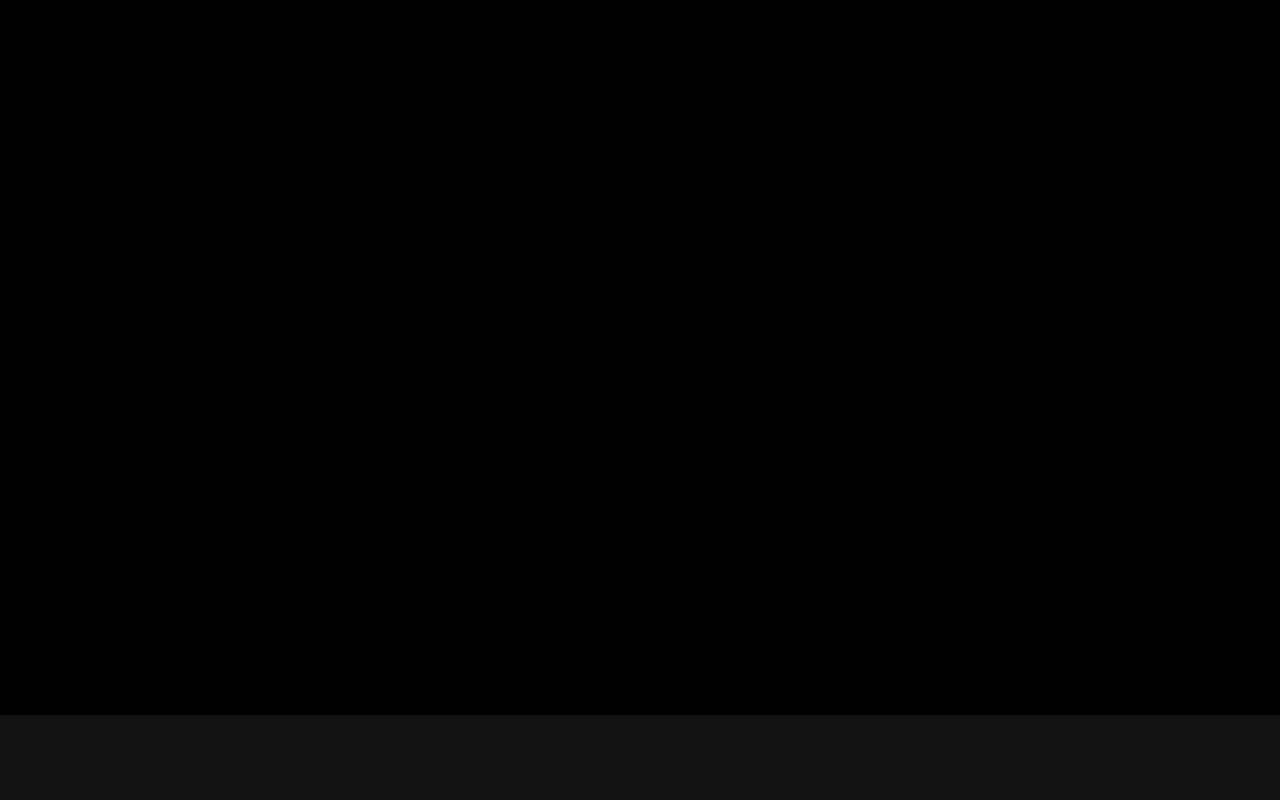
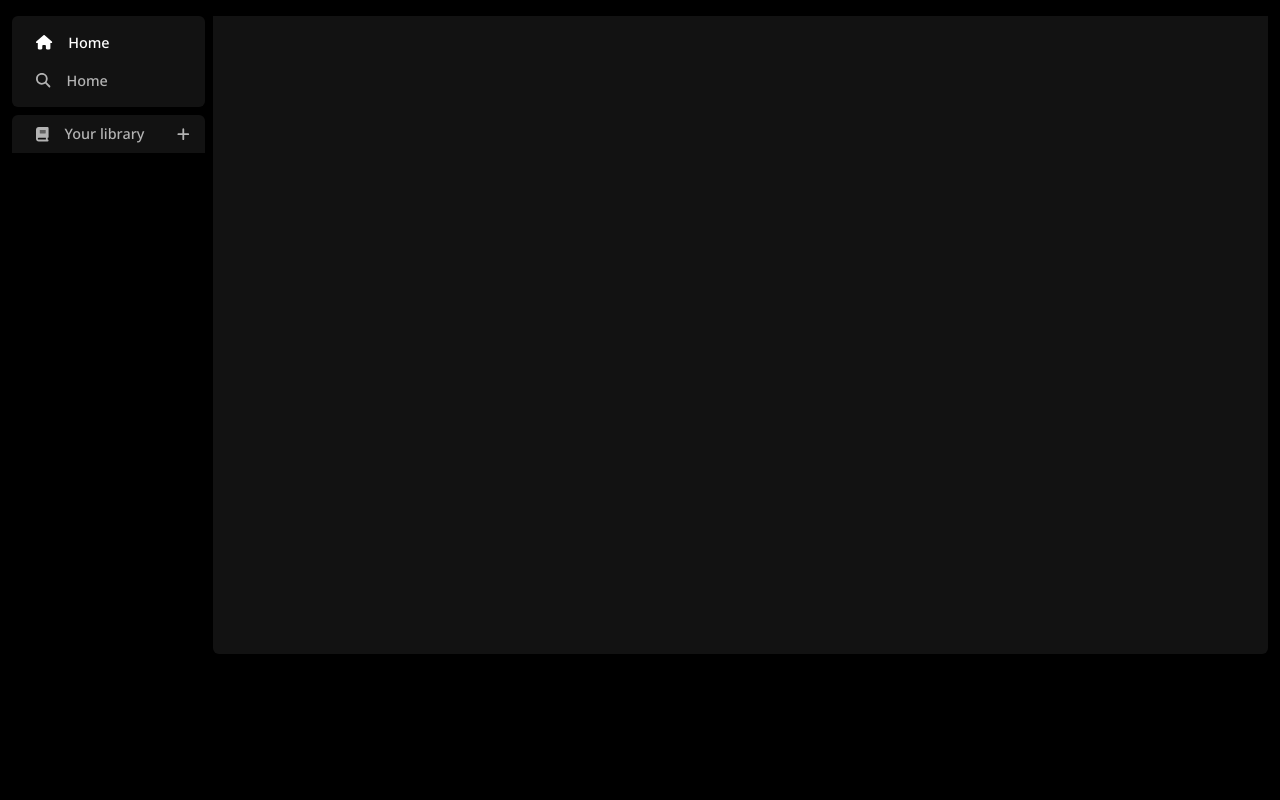
Before and after one commit to GuillaumeSUBRA1/clone_Spotify, an Angular app in the folder front/: page / in a window 1280 px wide. Shown: the top 800 px of the page. Built offline with nearby package versions, Linux system fonts and the light colour scheme.

Commit message:
add library and navigation to main component

```diff
--- a/front/src/app/app.component.html
+++ b/front/src/app/app.component.html
@@ -1,11 +1,13 @@
 <div class="container-fluid pt-3 vh-100">
   <div class="row height-main-row">
     <div class="d-none d-sm-none d-md-block col-md-3 col-xl-2 navigation pe-2 h-100">
-
+      <navigation></navigation>
+      <library></library>
     </div>
-    <div class="col-12 col-sm-12 col-md-9 col-xl-10 ps-0 h-100"></div>
-    <div class="rounded-bottom-2 p-3 bg-dark overflow-scroll full-height-main-content">
-      <router-outlet></router-outlet>
+    <div class="col-12 col-sm-12 col-md-9 col-xl-10 ps-0 h-100">
+      <div class="rounded-bottom-2 p-3 bg-dark overflow-scroll full-height-main-content">
+        <router-outlet></router-outlet>
+      </div>
     </div>
   </div>
 </div>
--- a/front/src/app/app.component.ts
+++ b/front/src/app/app.component.ts
@@ -2,11 +2,13 @@ import { Component, inject, OnInit } from '@angular/core';
 import { RouterOutlet } from '@angular/router';
 import { FaIconLibrary, FontAwesomeModule } from '@fortawesome/angular-fontawesome';
 import { fontAwesomeIcons } from './shared/font-awesome-icons';
+import { NavigationComponent } from './menu/navigation/navigation.component';
+import { LibraryComponent } from './menu/library/library.component';
 
 @Component({
   selector: 'app-root',
   standalone: true,
-  imports: [RouterOutlet, FontAwesomeModule],
+  imports: [RouterOutlet, FontAwesomeModule, NavigationComponent, LibraryComponent],
   templateUrl: './app.component.html',
   styleUrl: './app.component.scss'
 })
```
